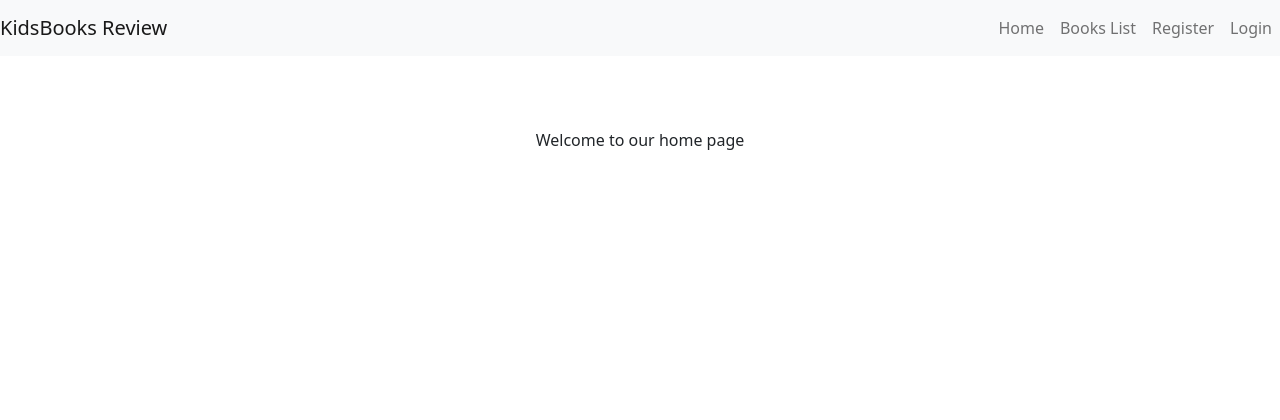
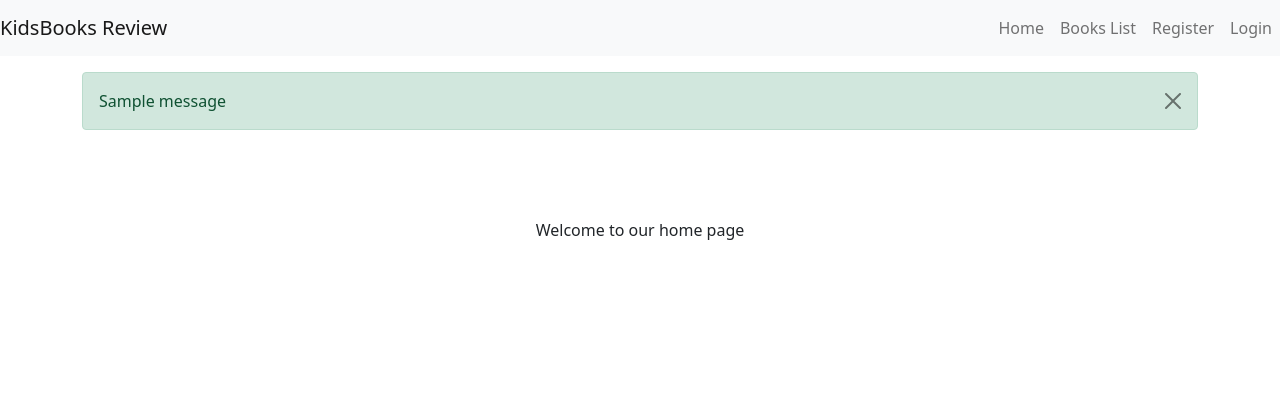
Before and after one commit to NeeruRathour/kids-books-review, a Django app: page / in a window 1280 px wide. Shown: the top 420 px of the page. Run offline with Django 4.2, Linux system fonts and the light colour scheme; one stand-in notice (Sample message) is shown.

Commit message:
display Django messages in base template

```diff
--- a/templates/base.html
+++ b/templates/base.html
@@ -23,6 +23,18 @@
         <!-- Include header -->
         {% include 'includes/header.html' %}
 
+        <!-- Display Django messages -->
+        {% if messages %}
+            <div class="container mt-3">
+                {% for message in messages %}
+                    <div class="alert alert-{{ message.tags }} alert-dismissible fade show" role="alert">
+                        {{ message }}
+                        <button type="button" class="btn-close" data-bs-dismiss="alert" aria-label="Close"></button>
+                    </div>
+                {% endfor %}
+            </div>
+        {% endif %}
+
         <!-- Main content -->
         <main role="main" class="container mt-4 flex-grow-1">
             {% block content %}
```
Also changed, not shown: db.sqlite3.
